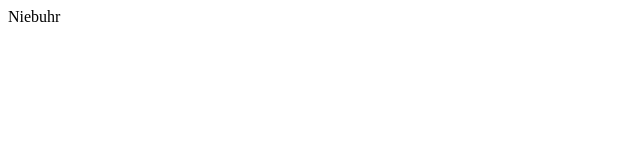
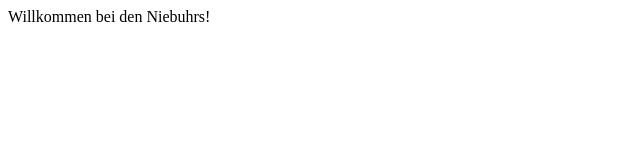
Before and after one commit to Chrischman/niebuhr-online.eu, a plain HTML site: page index.html in a window 1280 px wide. Shown: the whole page, without its empty margins (0-640 px from the left). Drawn offline with Linux system fonts and the light colour scheme.

Commit message:
Willkommen

```diff
--- a/index.html
+++ b/index.html
@@ -7,7 +7,7 @@
     <title>Niebuhr</title>
 </head>
 <body>
-    Niebuhr
+    Willkommen bei den Niebuhrs!
 
 </body>
 </html>
```
